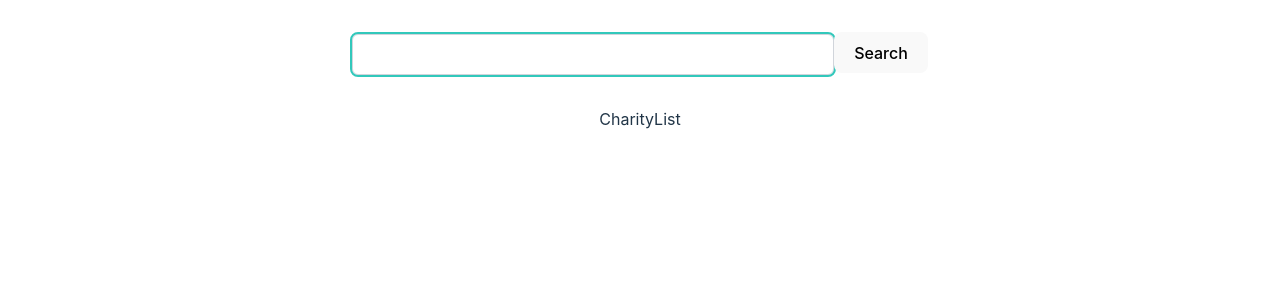
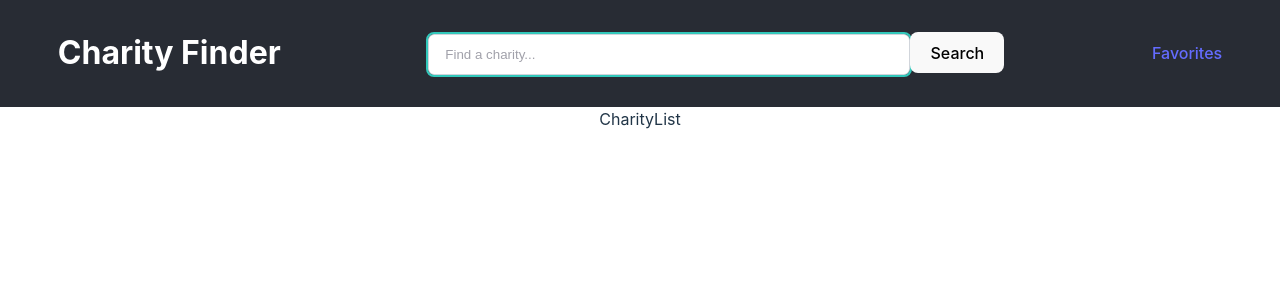
Before and after one commit to williamphk/charity-finder-ts, a React (Vite) app: page / in a window 1280 px wide. Shown: the top 300 px of the page. Built offline with nearby package versions, Linux system fonts and the light colour scheme.

Commit message:
Added Header

```diff
--- a/src/App.css
+++ b/src/App.css
@@ -1,3 +1,18 @@
 #root {
   text-align: center;
+  width: 100%;
 }
+
+header {
+  width: 100%;
+  background-color: #282c34;
+  display: flex;
+  align-items: center;
+  justify-content: space-around;
+  color: white;
+}
+
+h1 {
+  font-size: 2rem;
+  margin: 0;
+}
--- a/src/App.tsx
+++ b/src/App.tsx
@@ -10,7 +10,13 @@ import "./App.css";
 function App() {
   return (
     <Router>
-      <SearchComponent />
+      <header>
+        <h1>Charity Finder</h1>
+        <SearchComponent />
+        <div className="favorite">
+          <a href="/favorites">Favorites</a>
+        </div>
+      </header>
       <Routes>
         <Route path="/" element={<CharityList />} />
         <Route path="/charity/:id" element={<CharityDetail />} />
--- a/src/components/SearchComponent.tsx
+++ b/src/components/SearchComponent.tsx
@@ -103,7 +103,12 @@ const SearchComponent: React.FC<SearchComponentProps> = ({}) => {
 
   return (
     <div className="search-component">
-      <input type="text" value={searchTerm} onChange={handleSearchTermChange} />
+      <input
+        type="text"
+        value={searchTerm}
+        onChange={handleSearchTermChange}
+        placeholder="Find a charity..."
+      ></input>
       <button>Search</button>
       {searchResults.length > 0 && (
         <div className="autocomplete-results">
--- a/src/index.css
+++ b/src/index.css
@@ -32,11 +32,6 @@ body {
   flex-direction: column;
 }
 
-h1 {
-  font-size: 3.2em;
-  line-height: 1.1;
-}
-
 button {
   border-radius: 8px;
   border: 1px solid transparent;
```
